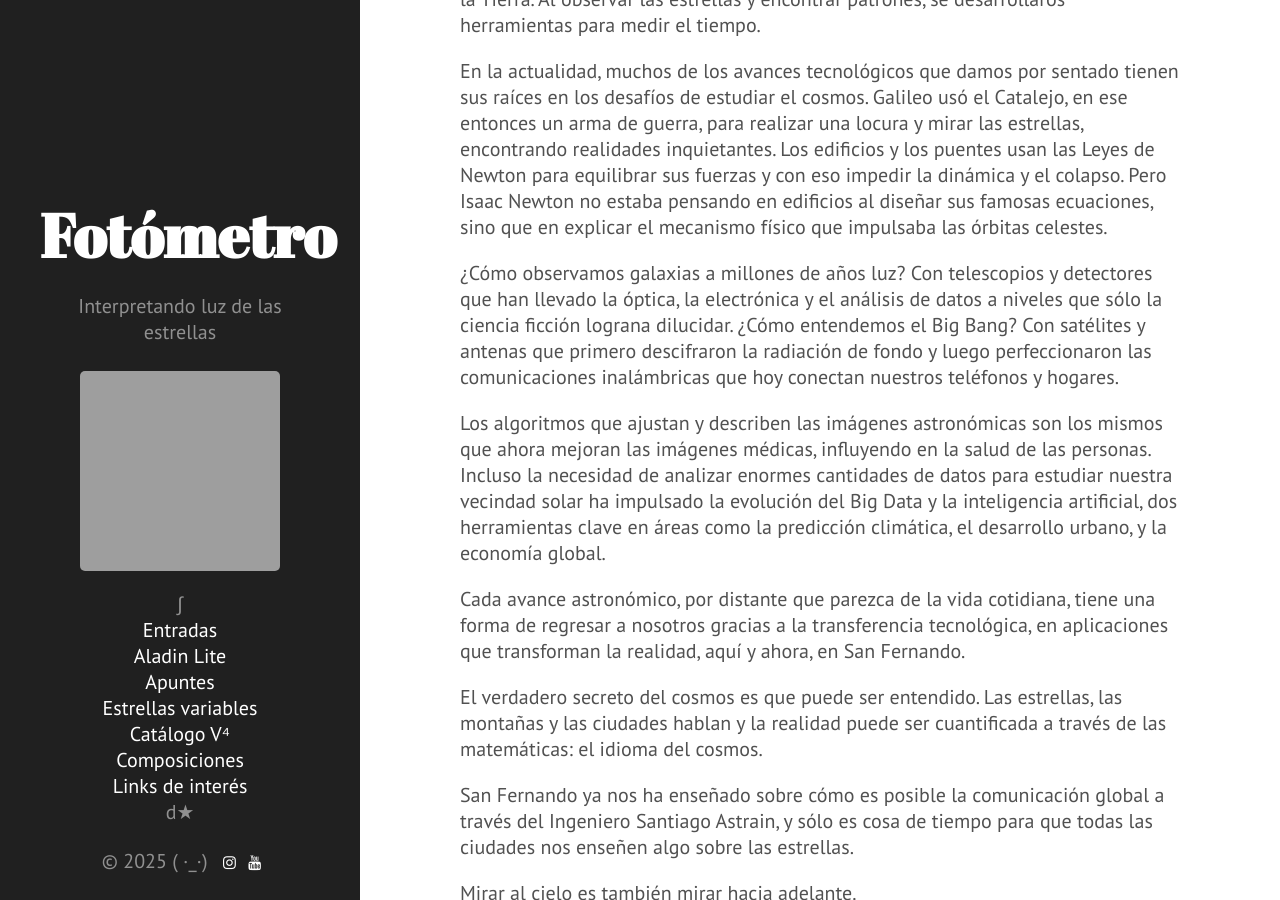
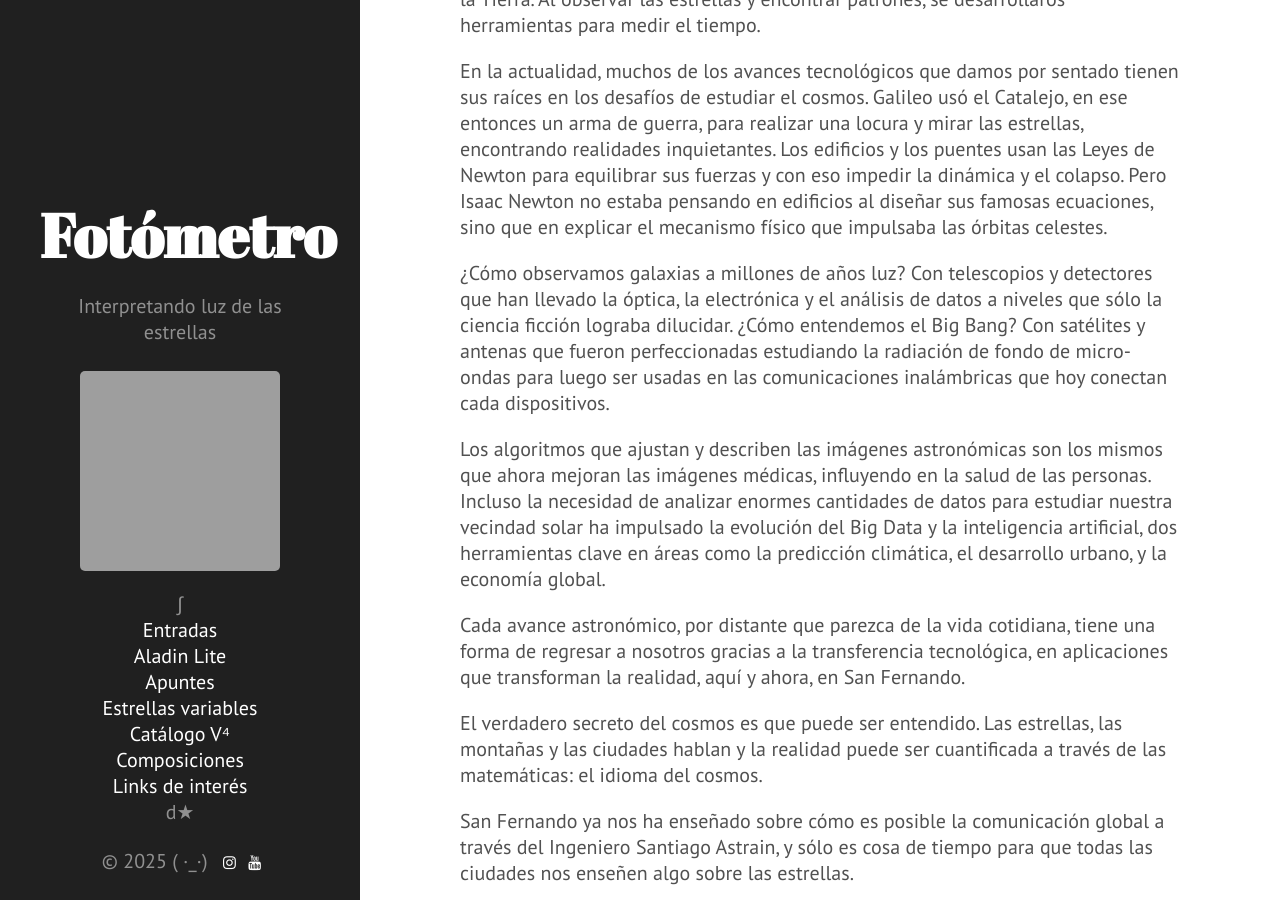
Before and after one commit to nicomedinap/nicomedinap.github.io, a Jekyll site: the page built from _posts/2024-10-21-La_Ciudad_y_los_Astros.md, in a window 1280 px wide and 900 px high, scrolled down 1814 px. Built offline with Jekyll 4.4.1, drawn with Linux system fonts in a browser that asks for light colours; grey boxes are pictures that could not be loaded.

Commit message:
Update 2024-10-21-La_Ciudad_y_los_Astros.md

```diff
--- a/_posts/2024-10-21-La_Ciudad_y_los_Astros.md
+++ b/_posts/2024-10-21-La_Ciudad_y_los_Astros.md
@@ -29,7 +29,7 @@ La astronomía, que en un principio nació bajo el alero de la curiosidad, no so
 
 En la actualidad, muchos de los avances tecnológicos que damos por sentado tienen sus raíces en los desafíos de estudiar el cosmos. Galileo usó el Catalejo, en ese entonces un arma de guerra, para realizar una locura y mirar las estrellas, encontrando realidades inquietantes. Los edificios y los puentes usan las Leyes de Newton para equilibrar sus fuerzas y con eso impedir la dinámica y el colapso. Pero Isaac Newton no estaba pensando en edificios al diseñar sus famosas ecuaciones, sino que en explicar el mecanismo físico que impulsaba las órbitas celestes.
 
-¿Cómo observamos galaxias a millones de años luz? Con telescopios y detectores que han llevado la óptica, la electrónica y el análisis de datos a niveles que sólo la ciencia ficción lograna dilucidar. ¿Cómo entendemos el Big Bang? Con satélites y antenas que primero descifraron la radiación de fondo y luego perfeccionaron las comunicaciones inalámbricas que hoy conectan nuestros teléfonos y hogares.
+¿Cómo observamos galaxias a millones de años luz? Con telescopios y detectores que han llevado la óptica, la electrónica y el análisis de datos a niveles que sólo la ciencia ficción lograba dilucidar. ¿Cómo entendemos el Big Bang? Con satélites y antenas que fueron perfeccionadas estudiando la radiación de fondo de micro-ondas para luego ser usadas en las comunicaciones inalámbricas que hoy conectan cada dispositivos.
 
 Los algoritmos que ajustan y describen las imágenes astronómicas son los mismos que ahora mejoran las imágenes médicas, influyendo en la salud de las personas. Incluso la necesidad de analizar enormes cantidades de datos para estudiar nuestra vecindad solar ha impulsado la evolución del Big Data y la inteligencia artificial, dos herramientas clave en áreas como la predicción climática, el desarrollo urbano, y la economía global.
 
```
